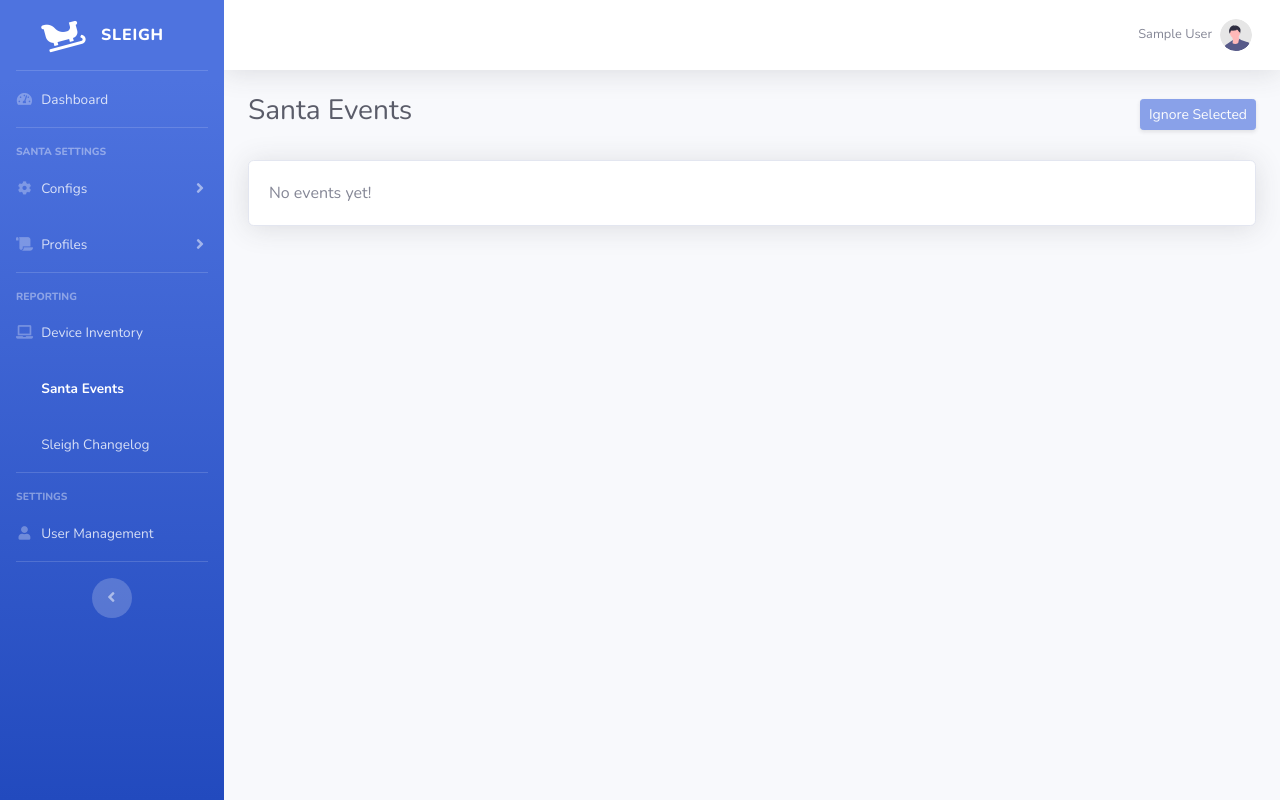
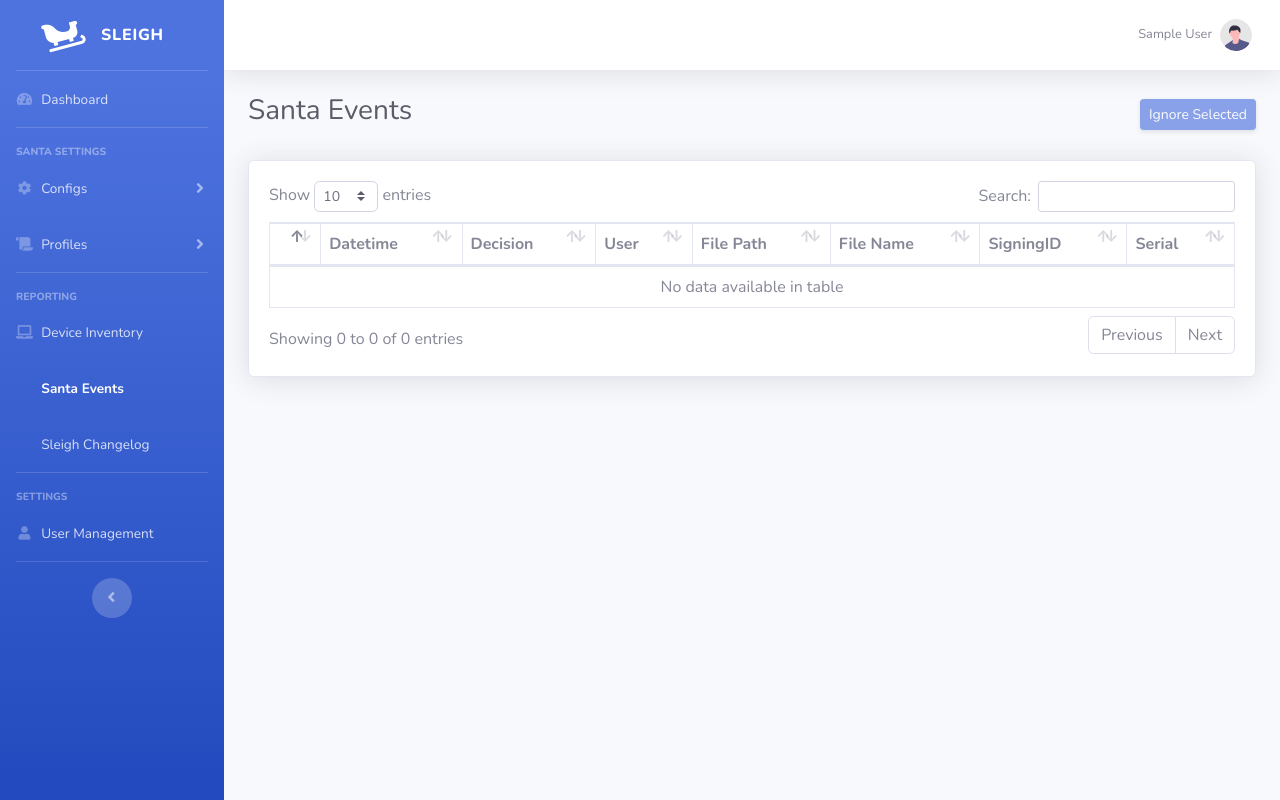
Before and after one commit to clreinki/sleigh, a Django app: page /events/ in a window 1280 px wide. Run offline with Django 4.2, Linux system fonts and the light colour scheme; the visitor is signed in with stand-in values (Sample User, id 1); data comes from the database, SQL or seed files in the repository; data that the repository does not hold is empty; parts of the project's set-up code (start-up, migrations or seed data) failed here and were passed over; some libraries are stand-ins or nearby versions.

Commit message:
events fix

```diff
--- a/sleigh/templates/sleigh/events.html
+++ b/sleigh/templates/sleigh/events.html
@@ -16,7 +16,6 @@
         </div>
         <div class="card shadow mb-4">
             <div class="card-body">
-                {% if events %}
                 <div class="table-responsive">
                     <table class="table table-bordered" width="100%" id="tblevents">
                         <thead>
@@ -47,9 +46,6 @@
                         </tbody>
                     </table>
                 </div>
-            {% else %}
-            No events yet!
-            {% endif %}
             </div>
         </div>
     </form>
```
